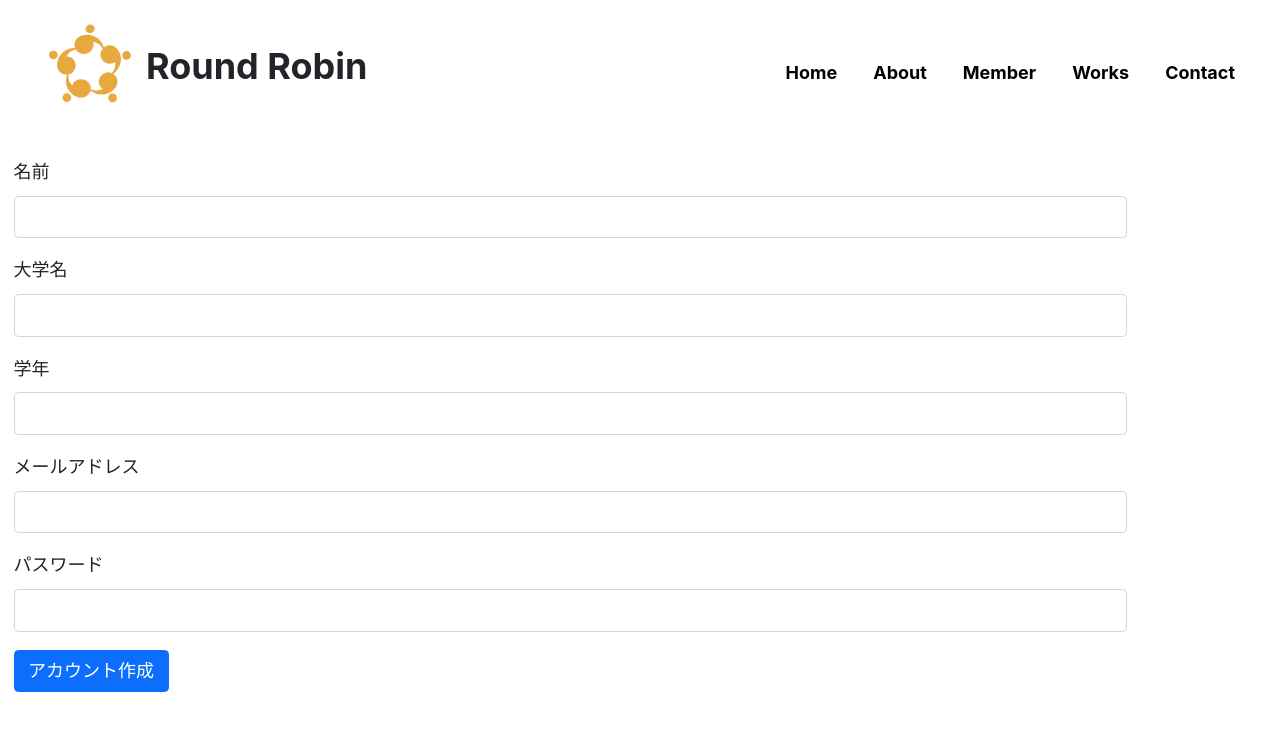
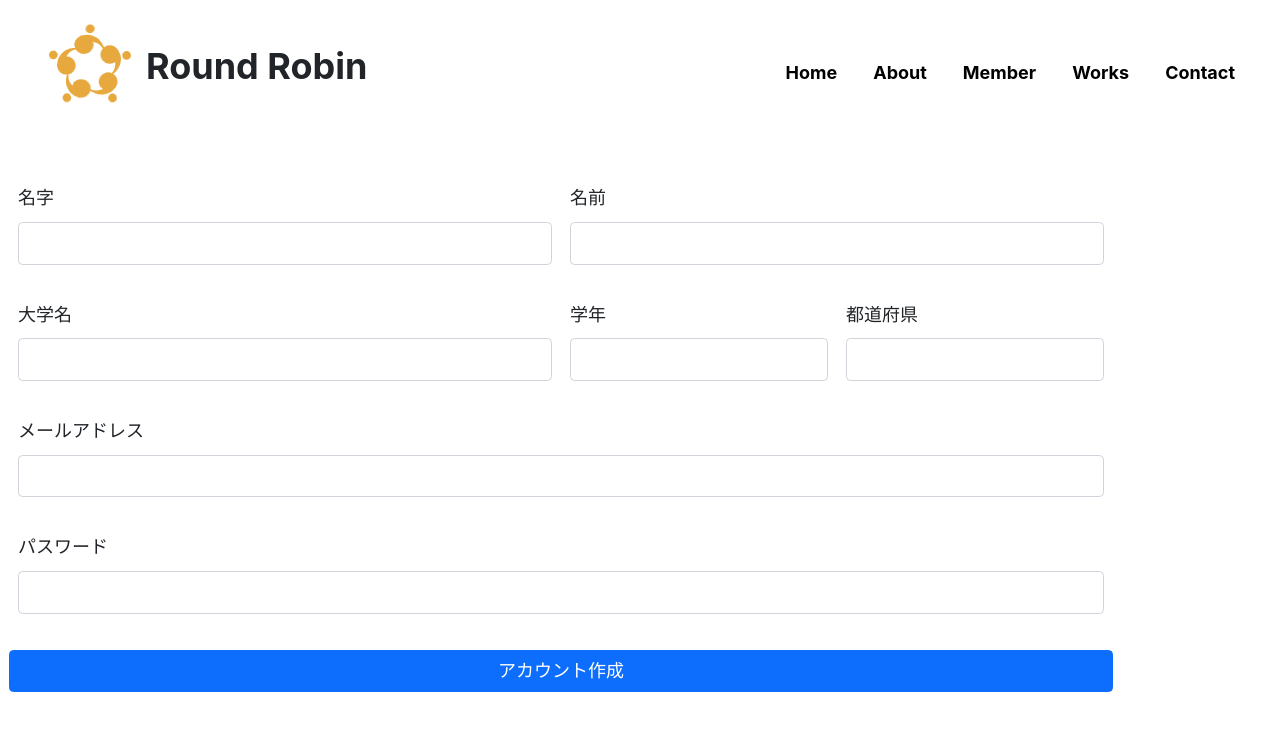
Before and after one commit to Round-Robin-Web/round-robin-home, a Next.js app: page /account/create in a window 1280 px wide. Shown: the top 730 px of the page. Built offline with nearby package versions, Linux system fonts and the light colour scheme.

Commit message:
new version (uncompleted)

```diff
--- a/models/user.js
+++ b/models/user.js
@@ -2,10 +2,16 @@ import mongoose from 'mongoose';
 import passportLocalMongoose from 'passport-local-mongoose';
 var Schema = mongoose.Schema;
 
-var user = new Schema({
+var userSchema = new Schema({
   name: {
-    type: String,
-    required: true
+    first : {
+      type : String,
+      required : true
+    },
+    last : {
+      type : String,
+      required : true
+    }
   },
   email: {
     type: String,
@@ -19,18 +25,22 @@ var user = new Schema({
     type : Number,
     required : true
   },
-  since: {
-    type: Date,
-    default: Date.now
+  prefecture : {
+    type : String,
+    required : true
   }
 });
 
-user.plugin(passportLocalMongoose,{
+userSchema.virtual("fullName").get(function(){
+  return this.name.first + "_" + this.name.last
+});
+
+userSchema.plugin(passportLocalMongoose,{
     usernameField : "email"
 });
 
 mongoose.models = {};
 
-var User = mongoose.model('User', user);
+var User = mongoose.model('User', userSchema);
 
 export default User;
--- a/package.json
+++ b/package.json
@@ -10,6 +10,7 @@
   "dependencies": {
     "bootstrap": "^5.0.0-beta2",
     "date-fns": "^2.19.0",
+    "express-session": "^1.17.1",
     "gray-matter": "^4.0.2",
     "mongodb": "^3.6.5",
     "mongoose": "^5.12.2",
--- a/pages/account/create.jsx
+++ b/pages/account/create.jsx
@@ -5,27 +5,36 @@ export default function accountCreate(){
     return (
         <Layout>
             <Head>Account Page</Head>
-            <form className="container position-fixed bottom-0 mb-5 pb-5 " method="post" action="../api/account/user">
-                <div className="mb-3">
-                    <label htmlFor="inputName" className="form-label">名前</label>
-                    <input type="text" className="form-control" name="name"/>
+            <form className="position-fixed bottom-0 row g-3 container mb-5 pb-5" method="post" action="../api/account/user">
+                <div className="mb-3 col-md-6">
+                    <label htmlFor="inputFirstName" className="form-label">名字</label>
+                    <input type="text" className="form-control" name="first"/>
                 </div>
-                <div className="mb-3">
+                <div className="mb-3 col-md-6">
+                    <label htmlFor="inputLastName" className="form-label">名前</label>
+                    <input type="text" className="form-control" name="last"/>
+                </div>
+                <div className="mb-3 col-md-6">
                     <label htmlFor="inputUniversity" className="form-label">大学名</label>
                     <input type="text" className="form-control" name="university"/>
                 </div>
-                <div className="mb-3">
+                <div className="mb-3 col-md-3">
                     <label htmlFor="inputYear" className="form-label">学年</label>
                     <input type="number" className="form-control" name="year"/>
                 </div>
-                <div className="mb-3">
+                <div className="mb-3 col-3">
+                    <label htmlFor="inputPrefecture" className="form-label">都道府県</label>
+                    <input type="text" className="form-control" name="prefecture"/>
+                </div>
+                <div className="mb-3 col-12">
                     <label htmlFor="inputEmail" className="form-label">メールアドレス</label>
                     <input type="email" className="form-control" name="email"/>
                 </div>
-                <div className="mb-3">
+                <div className="mb-3 col-12">
                     <label htmlFor="inputPassword" className="form-label">パスワード</label>
                     <input type="password" className="form-control" name="password"/>
                 </div>
+
                 <button type="submit" className="btn btn-primary">アカウント作成</button>
 
             </form>
--- a/pages/api/account/user.js
+++ b/pages/api/account/user.js
@@ -1,21 +1,24 @@
 import connectDB from '../../../middleware/mongodb';
 import User from '../../../models/user';
-import passport from "passport";
 
 const handler = async (req,res) => {
     if(req.method === "POST") {
-        const {name,email,year,university} =req.body;
-        if(name&&email&&year&&university){
-            const user = {
-                name : req.body.name,
-                email  : req.body.email,
-                year : req.body.year,
-                university : req.body.university
-            };
+        const user = {
+            name : {
+                first : req.body.first,
+                last : req.body.last
+            },
+            email  : req.body.email,
+            university : req.body.university,
+            year : req.body.year,
+            prefecture : req.body.prefecture
+        };
+        if(user){
             User.register(user,req.body.password,(error,user) => {
                 if(user) {
                     return res.redirect('/account/login');
                 }else{
+                    console.log(error.message);
                     return res.redirect('/account/create');
                 }
             });
```
Also changed, not shown: middleware/passport.js (added, +10 -0 lines), middleware/session.js (added), 1 other file (tests, documents, lock files or other folders).
